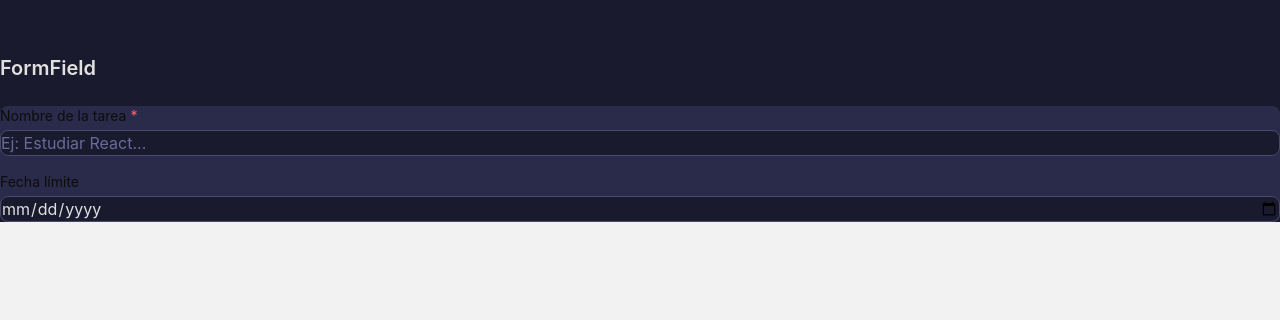
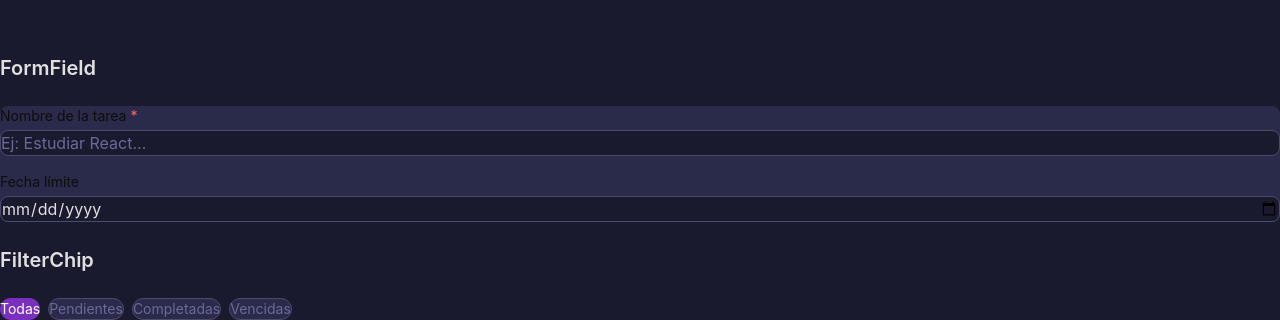
Before and after one commit to JDHernandez935/To-do-list, a React (Vite) app: page / in a window 1280 px wide. Shown: the part 1152-1472 px from the top of the page. Before the commit the page ends 1374 px from the top, so only its background shows below. Built offline with nearby package versions, Linux system fonts and the light colour scheme; a web font is replaced by a local one.

Commit message:
feat(molecules): Se agrega la molecula Filterchip

```diff
--- a/src/App.jsx
+++ b/src/App.jsx
@@ -6,6 +6,7 @@ import SearchBar from "./molecules/SearchBar"
 import IconButton from "./molecules/IconButton"
 import TaskItem from "./molecules/TaskItem"
 import FormField from "./molecules/FormField"
+import FilterChip from "./molecules/FilterChip"
 
 function App() {
   const [darkMode, setDarkMode] = useState(false)
@@ -13,6 +14,8 @@ function App() {
 
   const [title, setTitle] = useState("")
   const [date, setDate] = useState("")
+
+  const [activeFilter, setActiveFilter] = useState("all")
 
   const [tasks, setTasks] = useState([
     { id: 1, title: "Entregar proyecto", dueDate: "2024-04-03", completed: false },
@@ -120,6 +123,20 @@ function App() {
           "
         />
       </div>
+
+      <Text variant="h2" className="text-[#e0e0e0]">FilterChip</Text>
+      <div className="flex gap-2 flex-wrap">
+        {["all", "pending", "completed", "overdue"].map(filter => (
+          <FilterChip
+            key={filter}
+            label={{ all: "Todas", pending: "Pendientes", completed: "Completadas", overdue: "Vencidas" }[filter]}
+            active={activeFilter === filter}
+            onClick={() => setActiveFilter(filter)}
+            activeClassName="bg-[#7B2FBE] text-white"
+            inactiveClassName="bg-[#2a2a4a] text-[#6a6a9a] border border-[#4a4a6a] hover:border-[#7B2FBE]"
+          />
+        ))}
+      </div>
     </div>
   )
 }
--- /dev/null
+++ b/src/molecules/FilterChip.jsx
@@ -0,0 +1,21 @@
+import Button from "../atoms/Button"
+import Text from "../atoms/Text"
+
+function FilterChip({ label, active, onClick, className = "", activeClassName = "", inactiveClassName = "" }) {
+  return (
+    <Button
+      onClick={onClick}
+      className={`
+        px-4 py-2 rounded-full transition-all duration-200
+        ${active ? activeClassName : inactiveClassName}
+        ${className}
+      `}
+    >
+      <Text variant="small" className="font-medium">
+        {label}
+      </Text>
+    </Button>
+  )
+}
+
+export default FilterChip
```
